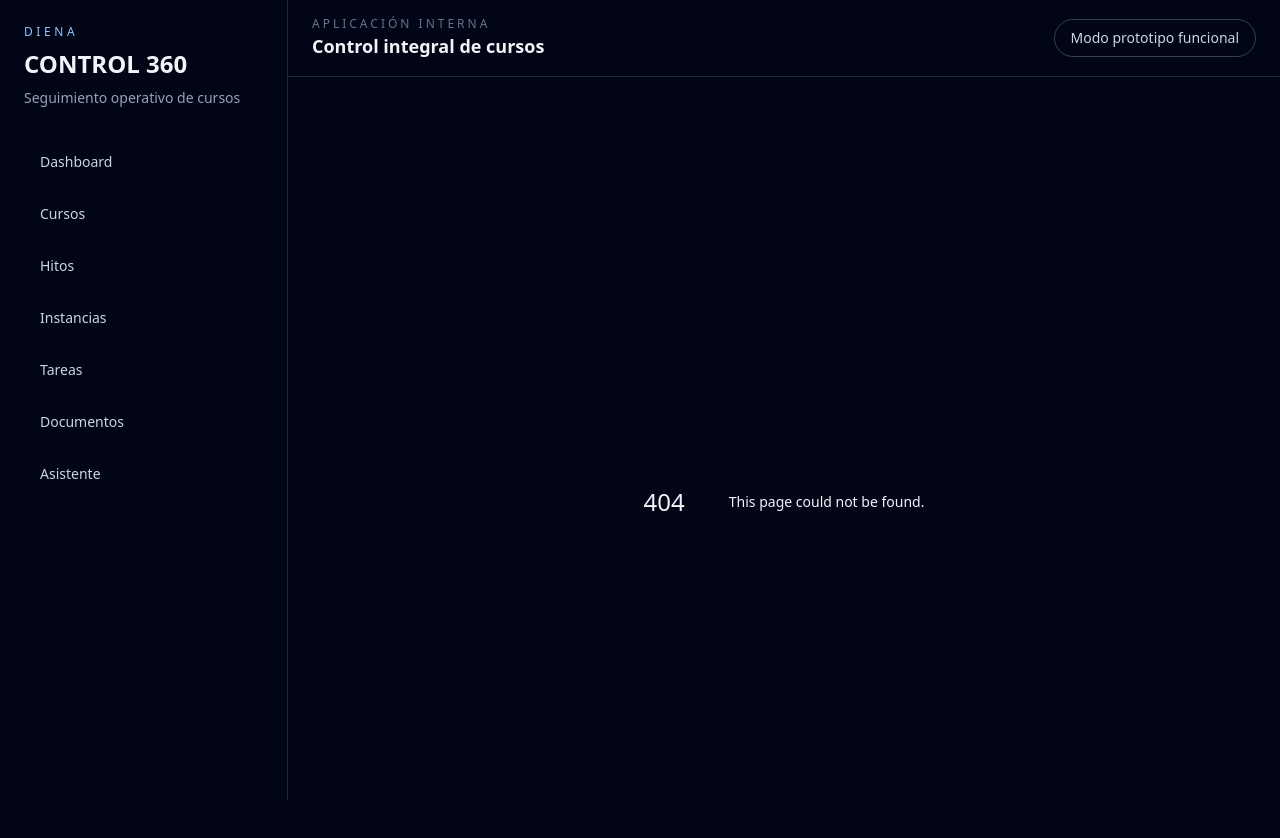
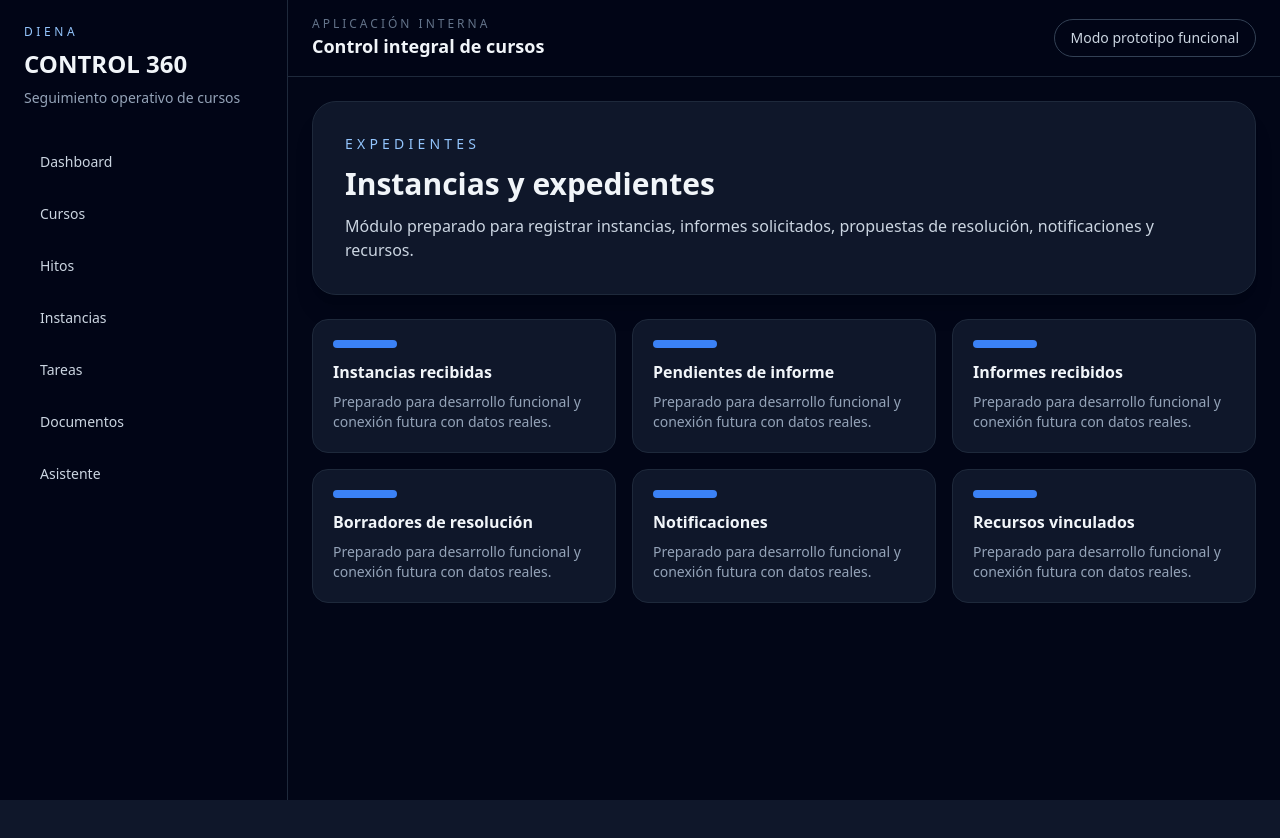
Before and after one commit to mgomlo4-bot/diena-control-360, a Next.js app: page /instancias in a window 1280 px wide. Before the commit this address had no page. Shown: the top 838 px of the page. After the commit the page ends 800 px from the top, so only its background shows below. Built offline with nearby package versions, Linux system fonts and the light colour scheme.

Commit message:
Añadir página base de instancias

```diff
--- /dev/null
+++ b/app/instancias/page.tsx
@@ -0,0 +1,19 @@
+import ModulePlaceholder from '../../components/ModulePlaceholder';
+
+export default function InstanciasPage() {
+  return (
+    <ModulePlaceholder
+      eyebrow="Expedientes"
+      title="Instancias y expedientes"
+      description="Módulo preparado para registrar instancias, informes solicitados, propuestas de resolución, notificaciones y recursos."
+      items={[
+        'Instancias recibidas',
+        'Pendientes de informe',
+        'Informes recibidos',
+        'Borradores de resolución',
+        'Notificaciones',
+        'Recursos vinculados',
+      ]}
+    />
+  );
+}
```
